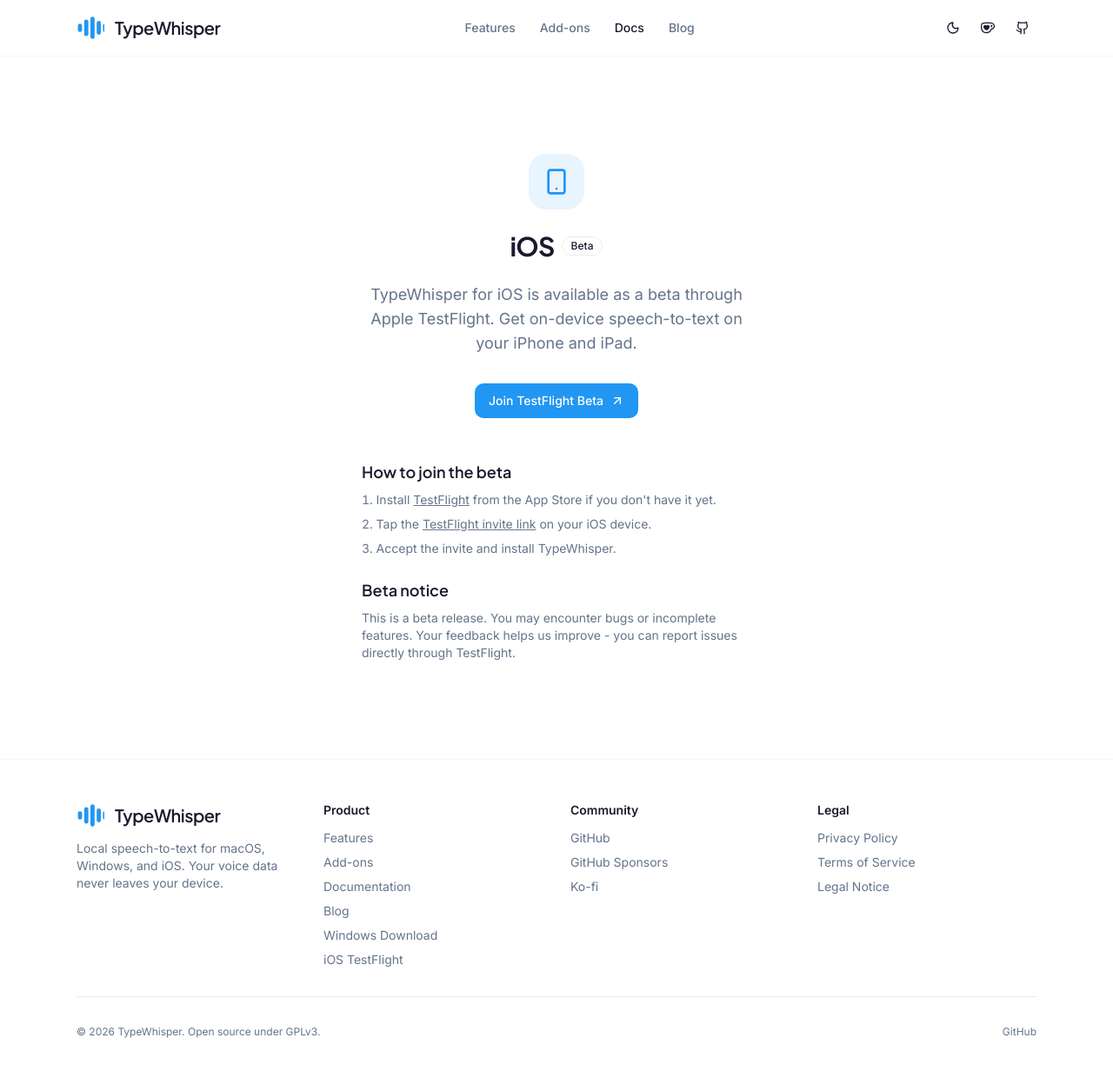
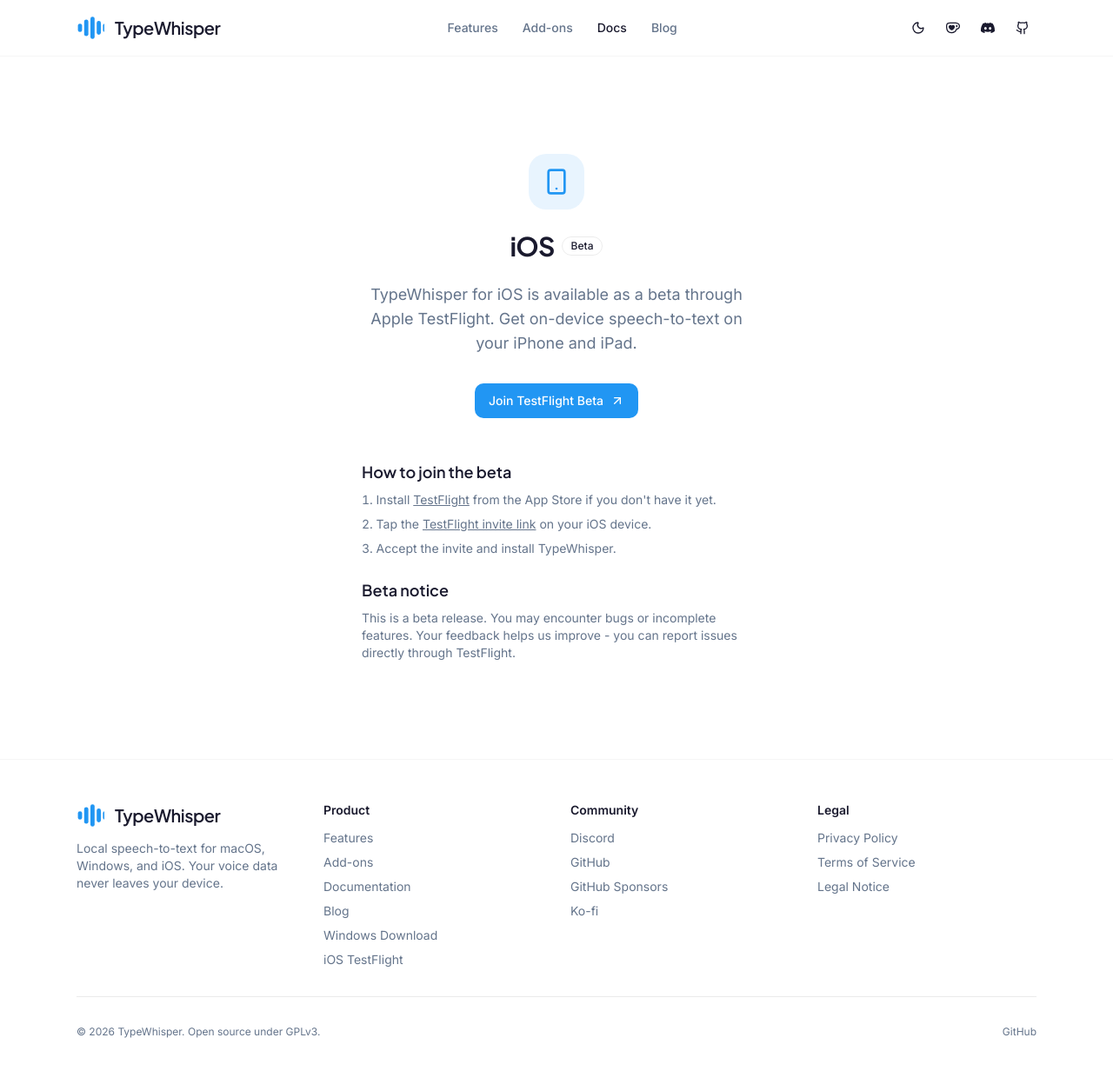
Before and after one commit to TypeWhisper/typewhisper.com, a React (Vite) app: page /docs/ios in a window 1280 px wide. Shown: the top 1232 px of the page at 87% size. Built offline with nearby package versions, Linux system fonts and the light colour scheme.

Commit message:
Add Discord community link to header and footer

```diff
--- a/src/components/layout/footer.tsx
+++ b/src/components/layout/footer.tsx
@@ -1,6 +1,7 @@
 import { Link } from "react-router";
 import { Logo } from "@/components/ui/logo";
 import { Separator } from "@/components/ui/separator";
+import { discordUrl } from "@/lib/platform-download";
 
 export function Footer() {
   return (
@@ -64,6 +65,16 @@
           <div>
             <h3 className="text-sm font-semibold mb-3">Community</h3>
             <ul className="space-y-2 text-sm text-muted-foreground">
+              <li>
+                <a
+                  href={discordUrl}
+                  target="_blank"
+                  rel="noopener noreferrer"
+                  className="hover:text-foreground transition-colors"
+                >
+                  Discord
+                </a>
+              </li>
               <li>
                 <a
                   href="https://github.com/TypeWhisper"
--- a/src/components/layout/header.tsx
+++ b/src/components/layout/header.tsx
@@ -1,11 +1,13 @@
 import { Link, useLocation } from "react-router";
 import { Menu, Moon, Sun, Github } from "lucide-react";
 import { KofiIcon } from "@/components/ui/kofi-icon";
+import { DiscordIcon } from "@/components/ui/discord-icon";
 import { Logo } from "@/components/ui/logo";
 import { Button } from "@/components/ui/button";
 import { Sheet, SheetTrigger, SheetContent } from "@/components/ui/sheet";
 import { useTheme } from "@/hooks/use-theme";
 import { cn } from "@/lib/utils";
+import { discordUrl } from "@/lib/platform-download";
 import { useState } from "react";
 
 const navLinks = [
@@ -74,6 +76,17 @@
 
           <Button variant="ghost" size="icon-sm" asChild>
             <a
+              href={discordUrl}
+              target="_blank"
+              rel="noopener noreferrer"
+              aria-label="Discord"
+            >
+              <DiscordIcon className="size-4" />
+            </a>
+          </Button>
+
+          <Button variant="ghost" size="icon-sm" asChild>
+            <a
               href="https://github.com/TypeWhisper"
               target="_blank"
               rel="noopener noreferrer"
@@ -124,6 +137,15 @@
                   Sponsor
                 </a>
                 <a
+                  href={discordUrl}
+                  target="_blank"
+                  rel="noopener noreferrer"
+                  className="flex items-center gap-2 px-3 py-2.5 text-sm font-medium text-muted-foreground rounded-md transition-colors hover:bg-accent hover:text-foreground"
+                >
+                  <DiscordIcon className="size-4" />
+                  Discord
+                </a>
+                <a
                   href="https://github.com/TypeWhisper"
                   target="_blank"
                   rel="noopener noreferrer"
--- /dev/null
+++ b/src/components/ui/discord-icon.tsx
@@ -0,0 +1,15 @@
+import type { SVGProps } from "react";
+
+export function DiscordIcon(props: SVGProps<SVGSVGElement>) {
+  return (
+    <svg
+      role="img"
+      viewBox="0 0 24 24"
+      xmlns="http://www.w3.org/2000/svg"
+      fill="currentColor"
+      {...props}
+    >
+      <path d="M20.317 4.37a19.791 19.791 0 0 0-4.885-1.515.074.074 0 0 0-.079.037c-.21.375-.444.864-.608 1.25a18.27 18.27 0 0 0-5.487 0 12.64 12.64 0 0 0-.617-1.25.077.077 0 0 0-.079-.037A19.736 19.736 0 0 0 3.677 4.37a.07.07 0 0 0-.032.027C.533 9.046-.32 13.58.099 18.057a.082.082 0 0 0 .031.057 19.9 19.9 0 0 0 5.993 3.03.078.078 0 0 0 .084-.028 14.09 14.09 0 0 0 1.226-1.994.076.076 0 0 0-.041-.106 13.107 13.107 0 0 1-1.872-.892.077.077 0 0 1-.008-.128 10.2 10.2 0 0 0 .372-.292.074.074 0 0 1 .077-.01c3.928 1.793 8.18 1.793 12.062 0a.074.074 0 0 1 .078.01c.12.098.246.198.373.292a.077.077 0 0 1-.006.127 12.299 12.299 0 0 1-1.873.892.077.077 0 0 0-.041.107c.36.698.772 1.362 1.225 1.993a.076.076 0 0 0 .084.028 19.839 19.839 0 0 0 6.002-3.03.077.077 0 0 0 .032-.054c.5-5.177-.838-9.674-3.549-13.66a.061.061 0 0 0-.031-.03zM8.02 15.33c-1.183 0-2.157-1.085-2.157-2.419 0-1.333.956-2.419 2.157-2.419 1.21 0 2.176 1.096 2.157 2.42 0 1.333-.956 2.418-2.157 2.418zm7.975 0c-1.183 0-2.157-1.085-2.157-2.419 0-1.333.955-2.419 2.157-2.419 1.21 0 2.176 1.096 2.157 2.42 0 1.333-.946 2.418-2.157 2.418z" />
+    </svg>
+  );
+}
--- a/src/lib/platform-download.ts
+++ b/src/lib/platform-download.ts
@@ -10,6 +10,7 @@
 export const windowsGitHubUrl =
   "https://github.com/TypeWhisper/typewhisper-win";
 export const orgGitHubUrl = "https://github.com/TypeWhisper";
+export const discordUrl = "https://discord.gg/pUFR4a65SD";
 
 export type Platform = "mac" | "windows" | "ios" | "other";
 
```
